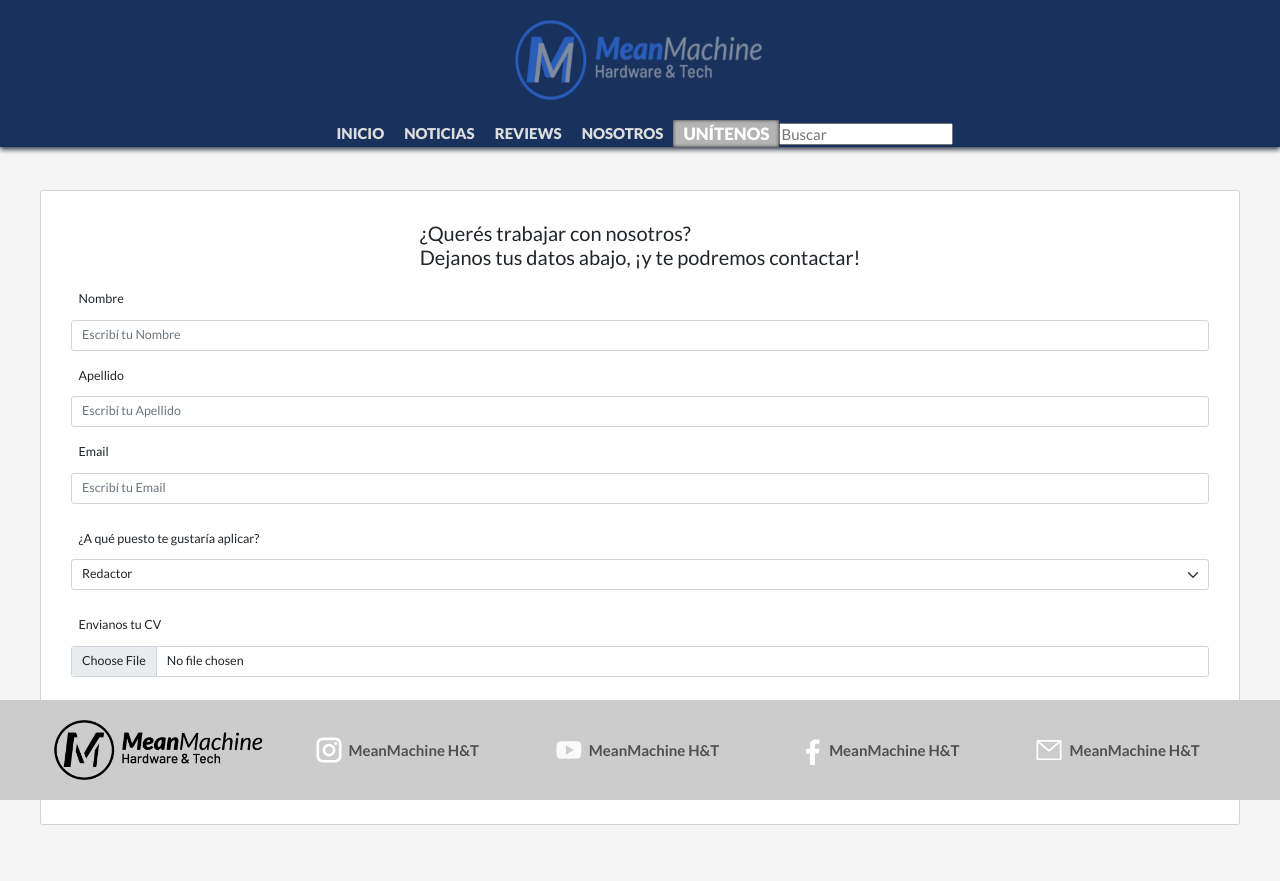
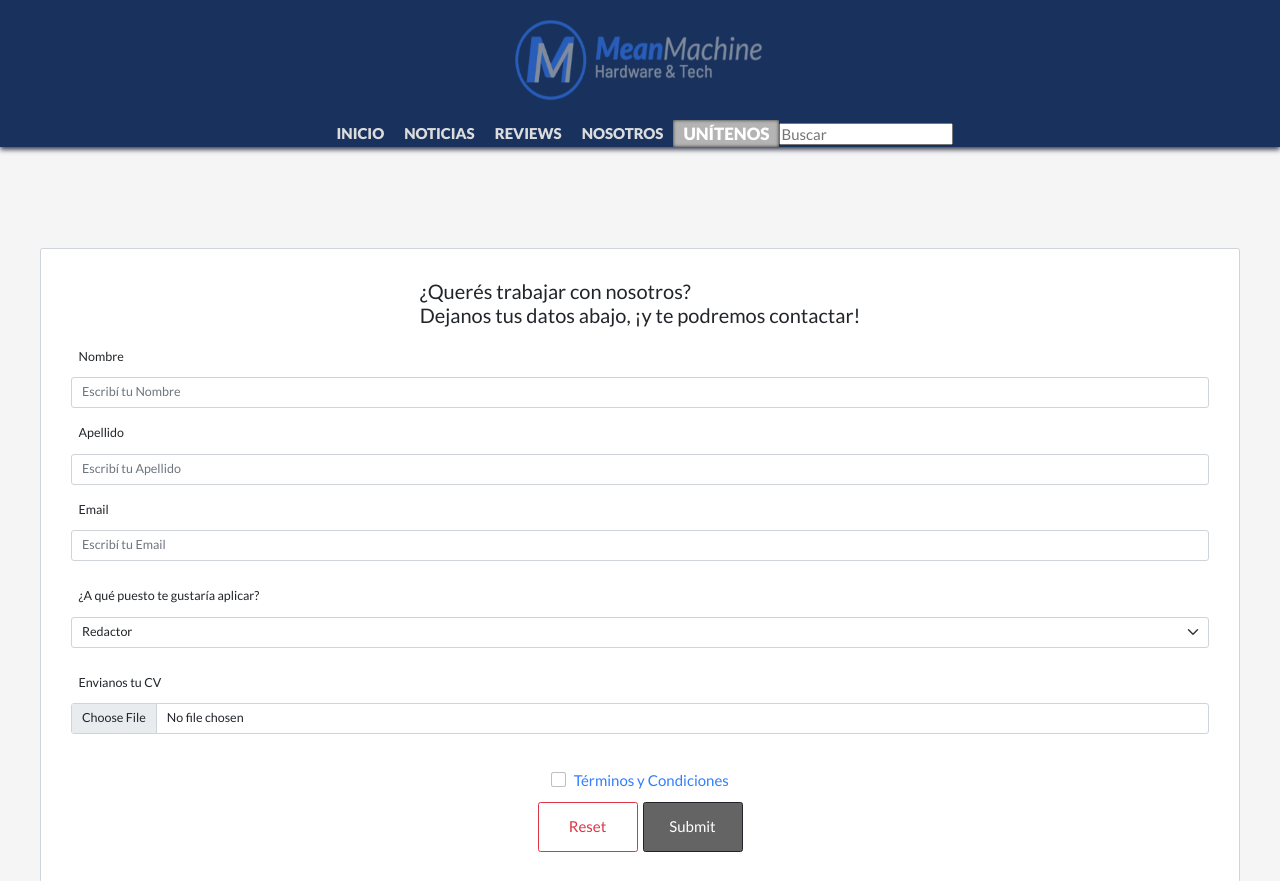
Before and after one commit to SyrusSmith/Coderhouse-EntregaFinal, a website: page pages/unitenos.html in a window 1280 px wide. Shown: the top 881 px of the page. Drawn offline with nearby package versions, Linux system fonts and the light colour scheme.

Commit message:
fixes en nosotros.html, y en _nosotros.scss, _footer.scss, y _unitenos.scss

```diff
--- a/scss/pages/_nosotros.scss
+++ b/scss/pages/_nosotros.scss
@@ -1,4 +1,8 @@
 /* --> INICIO CLASES nosotros.html <-- */
+.nosotrosFooter{
+    position: absolute;
+}
+
 .mainQuieneSomos {
     flex-direction: row;
     justify-content: center;
--- a/scss/pages/_unitenos.scss
+++ b/scss/pages/_unitenos.scss
@@ -5,9 +5,13 @@
 }
 
 .containerUnitenos {
+    height: 980px;
+    justify-content: center;
     margin: 0 auto;
+    max-height: 100%;
     max-width: 1200px;
     width: 100%;
+
 }
 
 /* INICIO Clases Bootstrap Modificadas */
--- a/scss/partials/_footer.scss
+++ b/scss/partials/_footer.scss
@@ -5,7 +5,7 @@
     bottom: 0; /* Para que el footer quede pegado abajo */
     display: flex;
     justify-content: center;
-    position: absolute; /* Para que el footer quede pegado abajo */
+    position: relative; /* Para que el footer quede pegado abajo */
     width: 100%;
 }
 
```
Also changed, not shown: pages/nosotros.html (+1 -1 lines), css/index.css.
